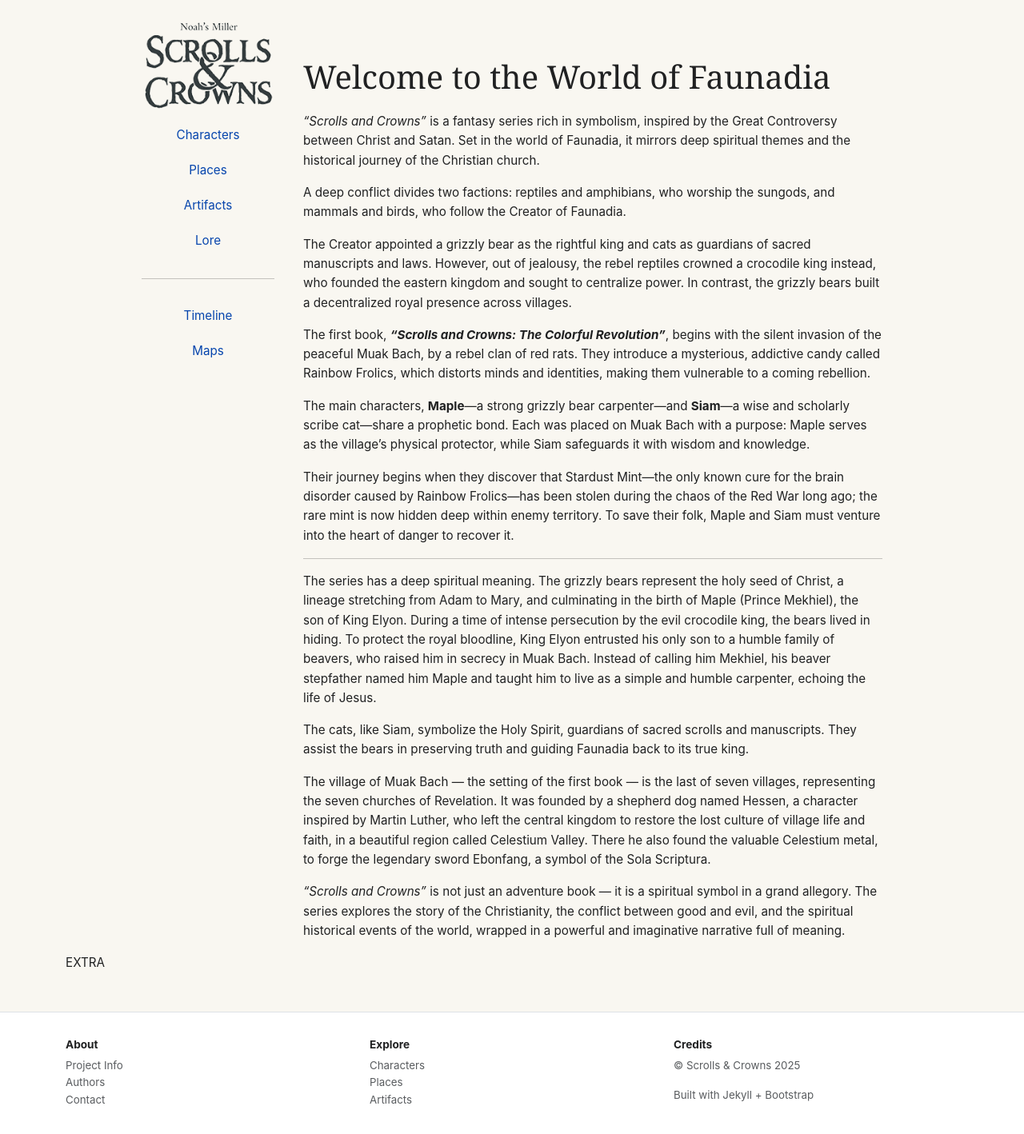
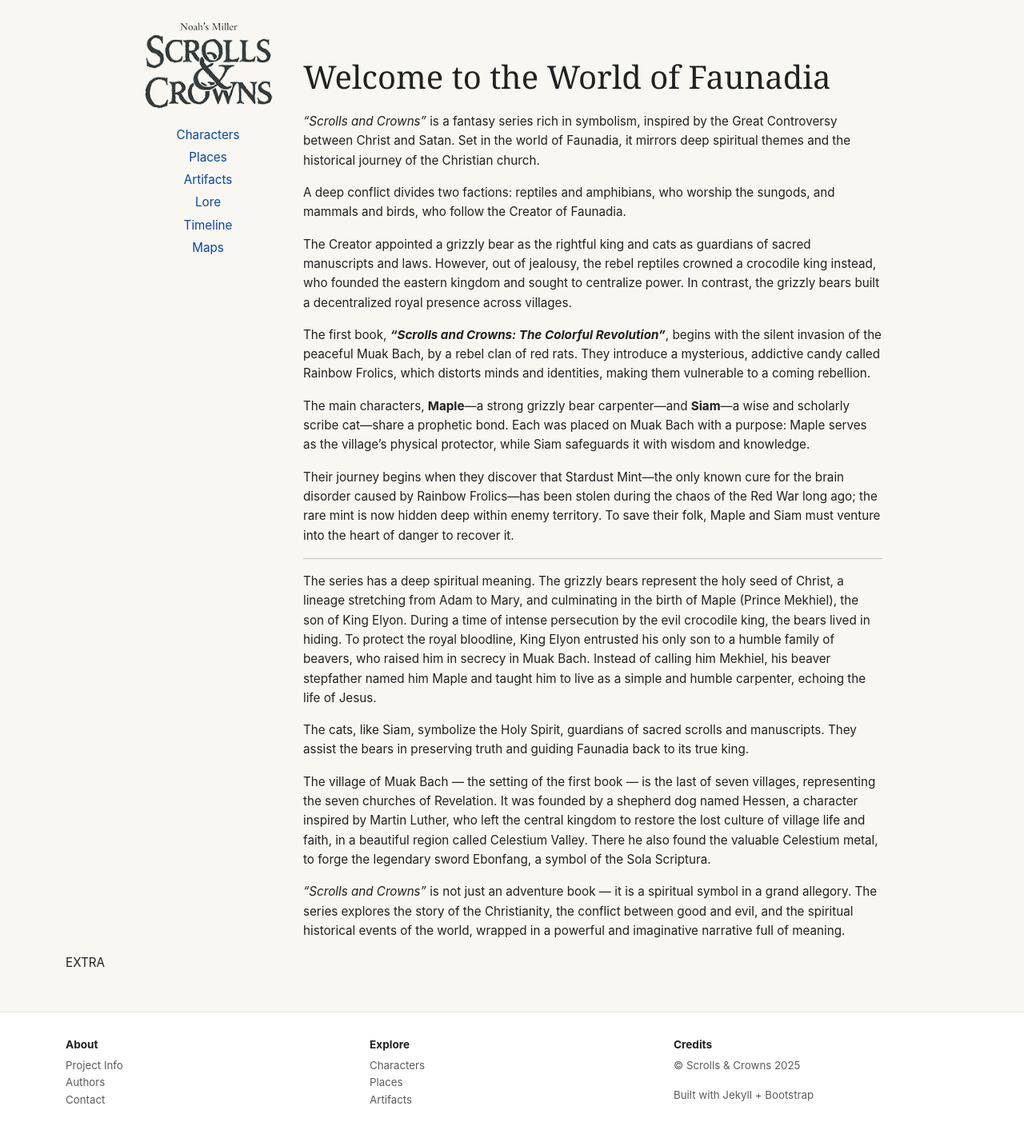
Before and after one commit to scrollsandcrowns/Wiki, a Jekyll site: the page built from index.html, in a window 1280 px wide. Shown: the whole page at 80% size. Built offline with Jekyll 4.4.1, drawn with Linux system fonts in a browser that asks for light colours; comment, search, counter and statistics services are not loaded.

Commit message:
Update nav_sidebar.html

```diff
--- a/_includes/nav_sidebar.html
+++ b/_includes/nav_sidebar.html
@@ -9,12 +9,11 @@
     </a>
   </div>
 
-  <nav class="simple-nav d-flex flex-column row-gap-3">
+  <nav class="simple-nav d-flex flex-column">
     <a href="{{ '/characters/' | relative_url }}">Characters</a>
     <a href="{{ '/places/' | relative_url }}">Places</a>
     <a href="{{ '/artifacts/' | relative_url }}">Artifacts</a>
     <a href="{{ '/lore/' | relative_url }}">Lore</a>
-    <hr>
     <a href="{{ '/timeline/' | relative_url }}">Timeline</a>
     <a href="{{ '/maps/' | relative_url }}">Maps</a>
   </nav>
```
